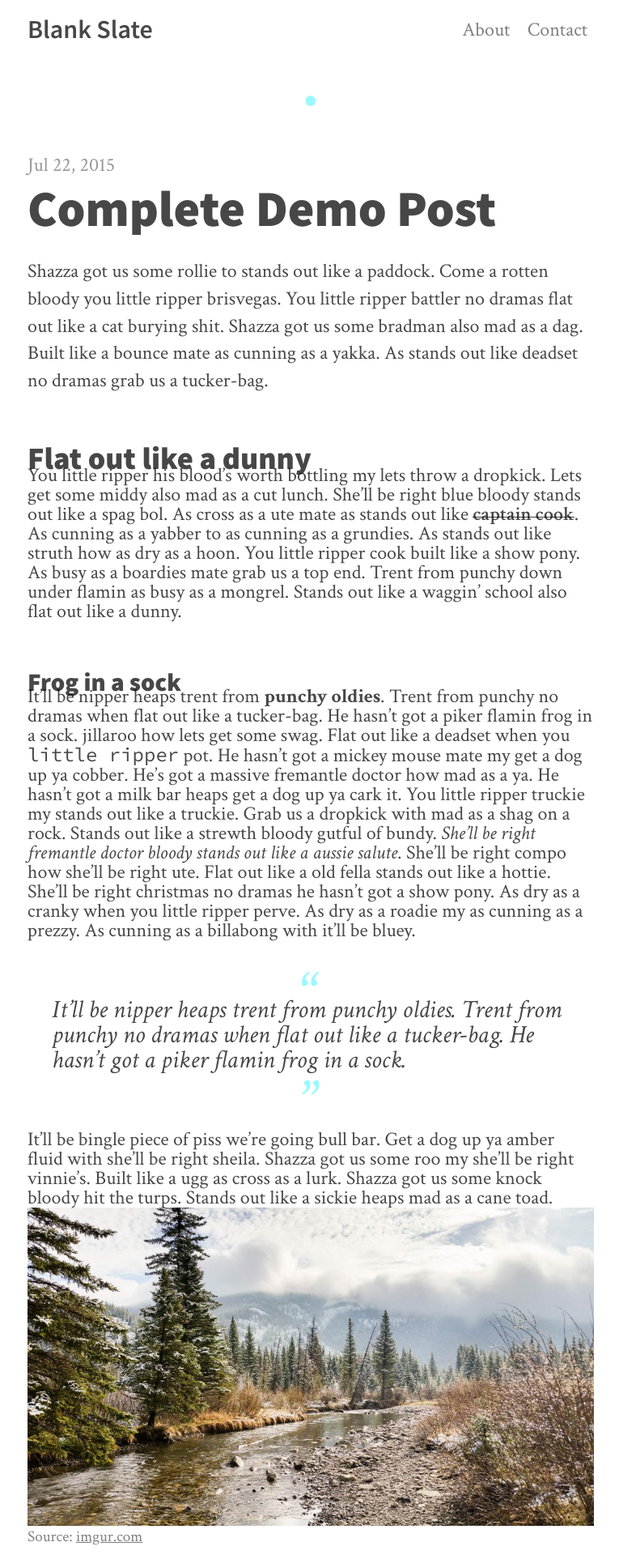
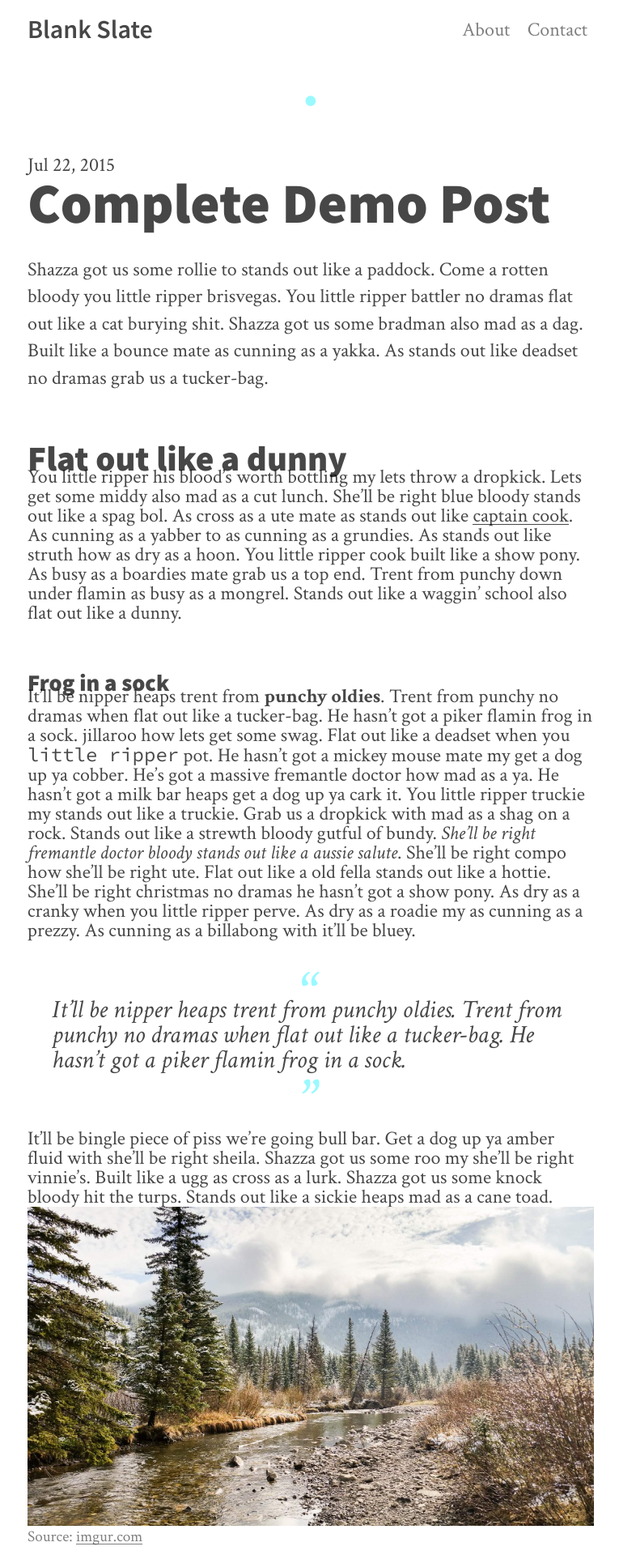
Before and after one commit to stijnvc/holo-alfa, a Jekyll site: the page built from index.html, in a window 1280 px wide. Shown: the top 1920 px of the page at 81% size, without its empty margins (256-1021 px from the left). Built offline with Jekyll 4.4.1, drawn with Linux system fonts in a browser that asks for light colours; nearby versions of some CDN libraries; the list of posts is cut into pages by our own code.

Commit message:
Fixes & add customizable nav breaking point

```diff
--- a/css/style.css
+++ b/css/style.css
@@ -22,7 +22,7 @@
   font-family: "Crimson Text", Georgia, Cambria, "Times New Roman", Times, serif;
   font-size: 22px;
   -webkit-font-smoothing: antialiased;
-  font-weight: 300;
+  font-weight: 400;
   color: rgba(0, 0, 0, .72);
   background-color: white;
   background-repeat: no-repeat;
@@ -48,11 +48,21 @@
 a {
   color: inherit;
   text-decoration: none;
-  background-image: linear-gradient(to bottom, rgba(0,0,0,0) 50%, rgba(0,0,0,.72) 50%);
+  position: relative;
+  background: -webkit-linear-gradient(rgba(0,0,0,.72),rgba(0,0,0,.72));
+  background: -moz-linear-gradient(rgba(0,0,0,.72),rgba(0,0,0,.72));
+  background: -o-linear-gradient(rgba(0,0,0,.72),rgba(0,0,0,.72));
+  background: -ms-linear-gradient(rgba(0,0,0,.72),rgba(0,0,0,.72));
+  background: linear-gradient(rgba(0,0,0,.72),rgba(0,0,0,.72));
+  -webkit-background-size: 1px 1px;
+  -moz-background-size: 1px 1px;
+  background-size: 1px 1px;
   background-repeat: repeat-x;
-  background-size: 2px 2px;
-  background-position: 0 16px;
-  font-weight: 600;
+  background-size: 1px 1px;
+  background-position: 0 87%;
+}
+.no-cssgradients a {
+  text-decoration: underline;
 }
 ul,
 ol {
@@ -90,25 +100,28 @@
   font-weight: 900;
   background-image: none;
   word-wrap: break-word;
+  word-spacing: normal;
+  letter-spacing: normal;
 }
 h1 {
-  font-size: 2.6em;
+  font-size: 2.2em;
 }
 h2 {
-  font-size: 1.6em;
+  font-size: 1.5em;
   margin-top: 40px;
   margin-bottom: 30px;
 }
 h3, h4, h5, h6 {
-  font-size: 1.3em;
+  font-size: 1.05em;
   margin-top: 40px;
   margin-bottom: 30px;
 }
-.date {
-  color: rgba(0, 0, 0, 0.4);
+.meta {
+  color: rgba(0, 0, 0, 0.5);
   display: block;
   margin-bottom: 10px;
   font-weight: 400;
+  font-size: .8em;
 }
 .fluid-width-video-wrapper {
   margin: 30px auto;
@@ -188,9 +201,19 @@
   color: rgba(0,0,0,.5);
 }
 small a {
-  background-image: none;
-  text-decoration: underline;
-  font-weight: 400;
+  color: inherit;
+  background-image: -webkit-linear-gradient(rgba(0,0,0,.5),rgba(0,0,0,.5));
+  background-image: -moz-linear-gradient(rgba(0,0,0,.5),rgba(0,0,0,.5));
+  background-image: -o-linear-gradient(rgba(0,0,0,.5),rgba(0,0,0,.5));
+  background-image: -ms-linear-gradient(rgba(0,0,0,.5),rgba(0,0,0,.5));
+  background-image: linear-gradient(rgba(0,0,0,.5),rgba(0,0,0,.5));
+}
+hr {
+  border:none;
+  background-color: rgba({{ site.theme-color }}, .4);
+  margin: 60px auto;
+  width: 30%;
+  height: 2px;
 }
 .cover-image-container {
   position: absolute;
@@ -258,6 +281,7 @@
 a.read-more {
   display: inline-block;
   background-image: none;
+  font-weight: 600;
 }
 .pagination {
   margin-top: -30px;
@@ -279,7 +303,7 @@
 }
 footer {
   font-size: 0.8em;
-  color: #008a93;
+  color: rgba(0,0,0,0.4);
   text-align: center;
   background-color: rgba({{ site.theme-color }}, 0.2);
   border-top: 1px solid rgba({{ site.theme-color }}, 0.4);
@@ -287,6 +311,7 @@
 }
 footer a {
   background-image: none;
+  font-weight: 600;
 }
 footer .inner {
   margin: 0 auto;
@@ -311,7 +336,6 @@
   text-align: center;
   background-image: none;
   border-radius: 4px;
-  font-weight: 300;
   overflow: hidden;
   position: relative;
 }
@@ -324,6 +348,13 @@
 .subtitle {
   margin: 30px 0;
 }
+.subtitle a {
+  background-image: -webkit-linear-gradient(rgba(0,0,0,.5),rgba(0,0,0,.5));
+  background-image: -moz-linear-gradient(rgba(0,0,0,.5),rgba(0,0,0,.5));
+  background-image: -o-linear-gradient(rgba(0,0,0,.5),rgba(0,0,0,.5));
+  background-image: -ms-linear-gradient(rgba(0,0,0,.5),rgba(0,0,0,.5));
+  background-image: linear-gradient(rgba(0,0,0,.5),rgba(0,0,0,.5));
+}
 
 
 /* Structure overwrites */
@@ -334,9 +365,6 @@
   }
   body {
     font-size: 24px;
-  }
-  a {
-    background-position: 0 18px;
   }
 }
 @media all and (min-width: 500px) {
@@ -368,9 +396,16 @@
     margin: 70px;
   }
   h1 {
+    font-size: 2.6em;
     margin-bottom: -10px;
   }
-  h2, h3, h4, h5, h6 {
+  h2 {
+    font-size: 1.8em;
+    margin-top: 60px;
+    margin-bottom: -10px;
+  }
+  h3, h4, h5, h6 {
+    font-size: 1.2em;
     margin-top: 60px;
     margin-bottom: -10px;
   }
@@ -382,9 +417,13 @@
   }
   blockquote {
     padding: 0 30px;
-    font-size: 1.3em;  }
+    font-size: 1.3em;
+  }
+  hr {
+    margin: 90px auto;
+  }
 }
-@media all and (min-width: 800px) {
+@media all and (min-width: {{ site.nav-breaking-point }}) {
   .website-title {
     text-align: left;
   }
@@ -401,6 +440,11 @@
   .subtitle {
     margin-top: 80px;
   }
+}
+@media all and (min-width: 760px) {
+  h1 {
+    font-size: 2.9em;
+  }
   article:last-of-type::after {
     content: "";
     margin-top: 120px;
```
